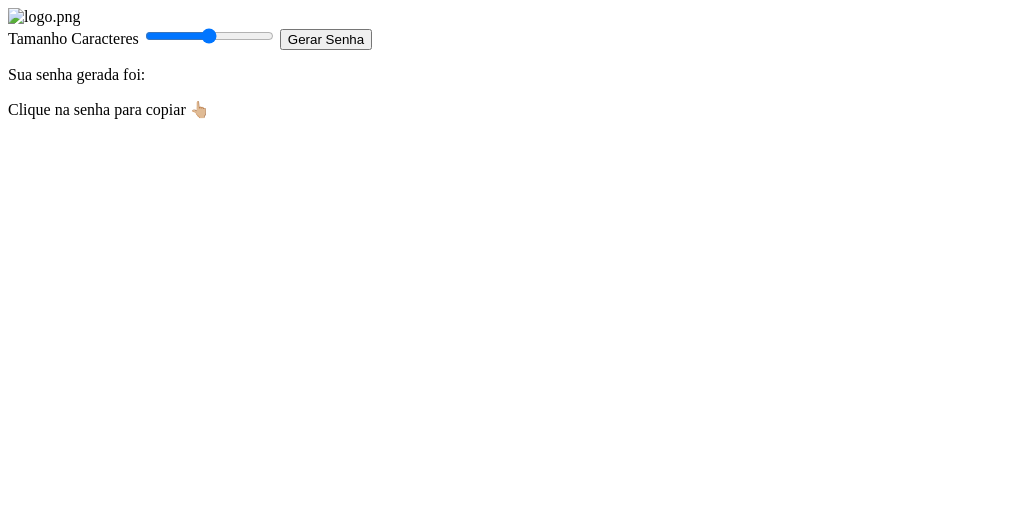
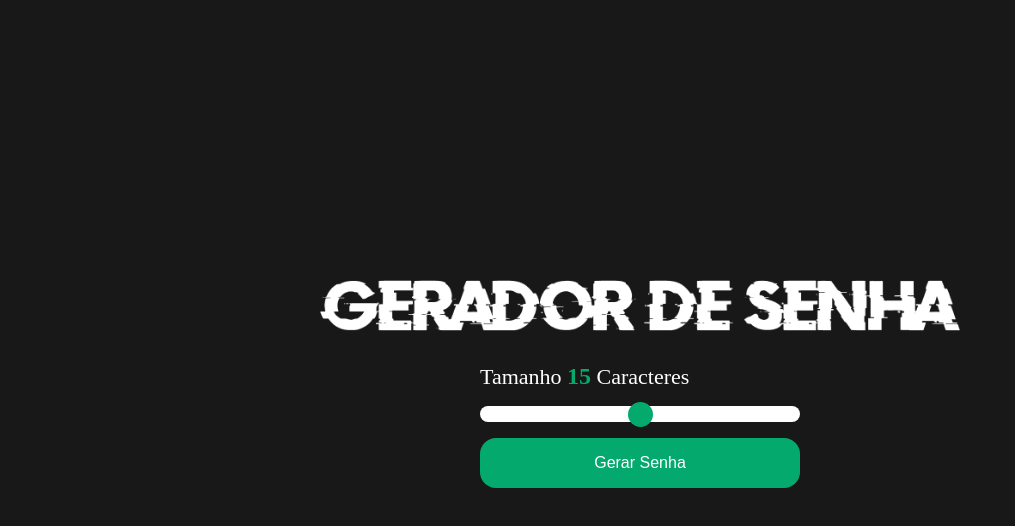
Before and after one commit to RafaelHDSV/Password-Generator, a plain HTML site: page index.html in a window 1280 px wide. Shown: the whole page, without its empty margins (0-1015 px from the left). Drawn offline with Linux system fonts and the light colour scheme.

Commit message:
Update index.html

```diff
--- a/index.html
+++ b/index.html
@@ -14,12 +14,12 @@
 
     <title>Password Generator</title>
 
-    <link rel="stylesheet" href="/CSS/Gerador de Senha/style.css">
+    <link rel="stylesheet" href="style.css">
 </head>
 
 <body>
 
-    <img src="/IMG/Gerador de Senha/logo.png" alt="logo.png">
+    <img src="images/logo.png" alt="logo.png">
 
     <main>
         <span>Tamanho <span id="value"></span> Caracteres</span>
@@ -33,7 +33,7 @@
         <p class="info">Clique na senha para copiar 👆🏼</p>
     </section>
 
-    <script src="/JAVASCRIPT/Gerador de Senha/script.js"></script>
+    <script src="script.js"></script>
 </body>
 
 </html>
```
